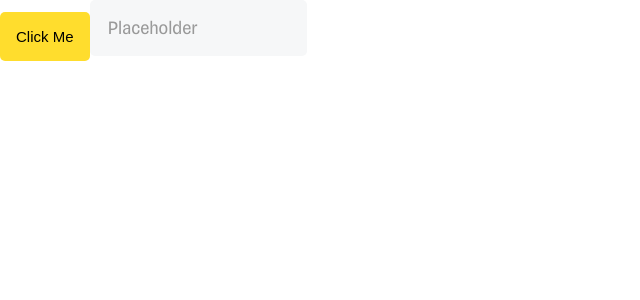
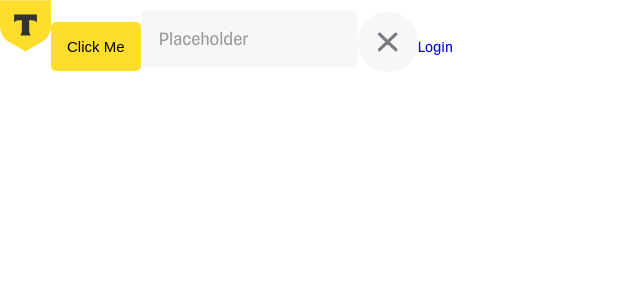
Before and after one commit to DanyaCorneum/Budget-Flow-Front-, a React (Vite) app: page / in a window 1280 px wide. Shown: the top 300 px of the page, without its empty margins (0-640 px from the left). Built offline with nearby package versions, Linux system fonts and the light colour scheme.

Commit message:
starting developing routing

```diff
--- a/src/app/App.tsx
+++ b/src/app/App.tsx
@@ -1,13 +1,20 @@
 import {Button, Input} from "../shared";
 import {handleNumbers} from "../shared/lib/index..ts";
+import {Exit} from "../widgets";
+import {default as Tbank} from "../assets/tbank.svg"
+import {Link} from "react-router-dom";
+
 
 function App() {
 
 
     return (
         <>
+            <img src={Tbank} alt={"tbank"}></img>
             <Button>click me</Button>
             <Input isValid={true} handleData={handleNumbers}/>
+            <Exit/>
+            <Link to="/login">Login</Link>
         </>
     )
 }
--- a/src/app/main.tsx
+++ b/src/app/main.tsx
@@ -1,10 +1,11 @@
 import { StrictMode } from 'react'
 import { createRoot } from 'react-dom/client'
-import App from './App.tsx'
 import "./styles/index.scss"
+import {router} from "./providers";
+import {RouterProvider} from "react-router-dom";
 
 createRoot(document.getElementById('root')!).render(
   <StrictMode>
-    <App />
+      <RouterProvider router={router}/>
   </StrictMode>,
 )
--- a/src/app/providers/index.ts
+++ b/src/app/providers/index.ts
@@ -0,0 +1 @@
+export {router} from "./router/router.tsx"
--- /dev/null
+++ b/src/pages/Home/Home.tsx
@@ -0,0 +1,5 @@
+function Home(){
+    return <>Home</>
+}
+
+export default  Home;
--- /dev/null
+++ b/src/pages/Login/Login.tsx
@@ -0,0 +1,5 @@
+function Login() {
+    return <>Login</>
+}
+
+export default Login;
--- a/src/pages/index.ts
+++ b/src/pages/index.ts
@@ -0,0 +1,2 @@
+export {default as Home} from "./Home/Home.tsx"
+export {default as Login} from "./Login/Login.tsx"
--- a/src/shared/ui/Button/Button.tsx
+++ b/src/shared/ui/Button/Button.tsx
@@ -5,7 +5,7 @@ import type {ButtonProps} from "./Button.props.ts";
 
 function Button({children, className = "", ...props}: ButtonProps) {
     return (
-        <button {...props} className={cn(styles["button"], styles[className])}>
+        <button className={cn(styles["button"], className)} {...props}>
             {children}
         </button>
     )
--- a/src/shared/ui/Input/Input.tsx
+++ b/src/shared/ui/Input/Input.tsx
@@ -6,7 +6,6 @@ import crossExit from "../../../assets/cross-exit.svg"
 
 const Input = forwardRef<HTMLInputElement, InputProps>(
     function Input({className = "", isValid = true, placeholder = "Placeholder", handleData, ...props}, ref) {
-        // Генерируем уникальный id для связи input и label
         const inputId = props.id || `input-${Math.random().toString(36).substr(2, 9)}`;
         const [isData, setIsData] = useState("")
         const inputRef = useRef<HTMLInputElement | null>(null)
@@ -24,7 +23,7 @@ const Input = forwardRef<HTMLInputElement, InputProps>(
         const handleInputData = (e: React.ChangeEvent<HTMLInputElement>) => {
 
             if (handleData) {
-                if (handleData(e)){
+                if (handleData(e) || e.target.value.length == 0){
                     setIsData(e.target.value)
                     if (isData === "") {
                         e.target.value = ""
--- /dev/null
+++ b/src/widgets/Exit/Exit.module.scss
@@ -0,0 +1,24 @@
+@use "../../shared/styles/variables" as variables;
+@use "sass:color";
+
+.exit{
+  $size-bt: 60px;
+  $size-img: 20px;
+
+  border-radius: 50%;
+  padding: 20px;
+  width: $size-bt;
+  height: $size-bt;
+  background-color: variables.$secondary-color;
+  img{
+    width: $size-img;
+    height: $size-img;
+  }
+  &:hover{
+    background-color: color.adjust(variables.$secondary-color, $blackness: 20%);
+  }
+  &:active{
+    background-color: color.adjust(variables.$secondary-color, $blackness: 40%);
+
+  }
+}
--- /dev/null
+++ b/src/widgets/Exit/Exit.tsx
@@ -0,0 +1,15 @@
+import {Button} from "../../shared";
+import crossExit from "../../assets/cross-exit.svg"
+import cn from "classnames"
+import styles from "./Exit.module.scss"
+// import {useNavigate} from "react-router-dom";
+
+
+
+function Exit(){
+    // const navigate = useNavigate()
+
+    return <Button className={cn(styles['exit'])} ><img src={crossExit} alt={"cross"}/></Button>
+}
+
+export default Exit;
--- a/src/widgets/index.ts
+++ b/src/widgets/index.ts
@@ -0,0 +1 @@
+export {default as Exit} from "./Exit/Exit"
```
Also changed, not shown: src/app/providers/router/router.tsx (added, +17 -0 lines), src/assets/tbank.svg (added).
